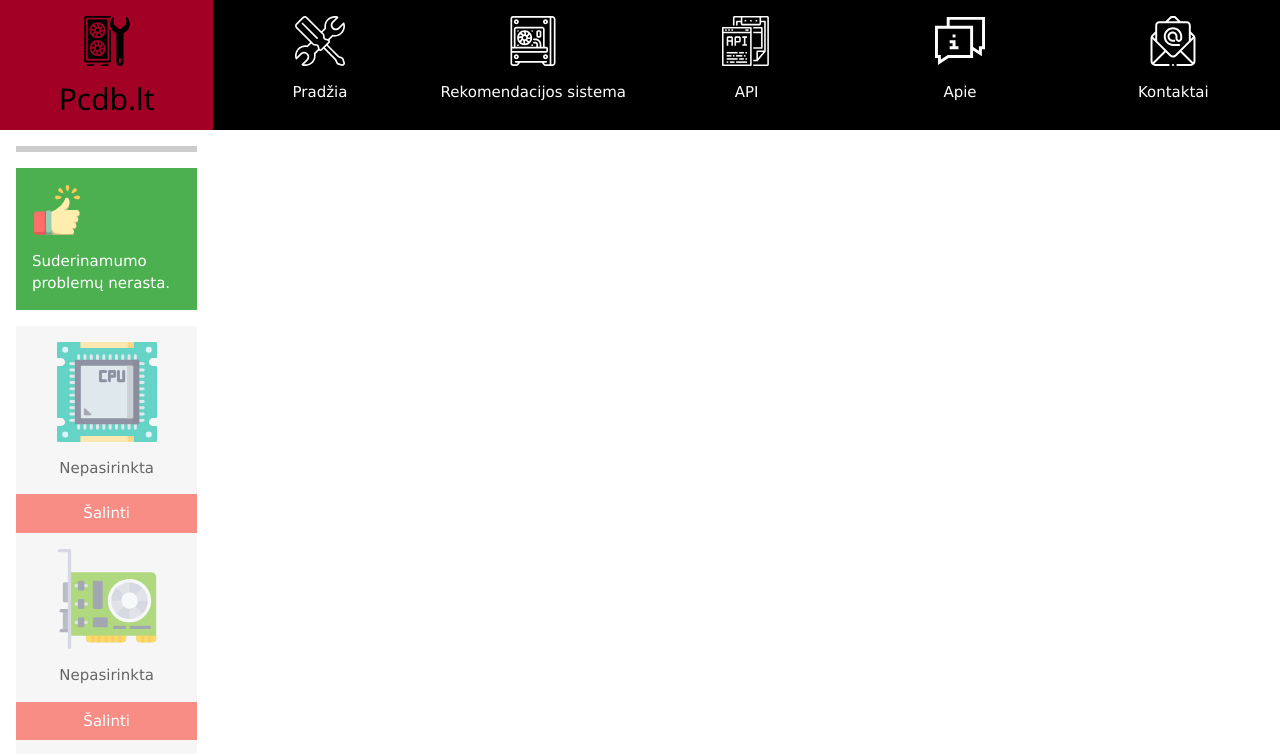
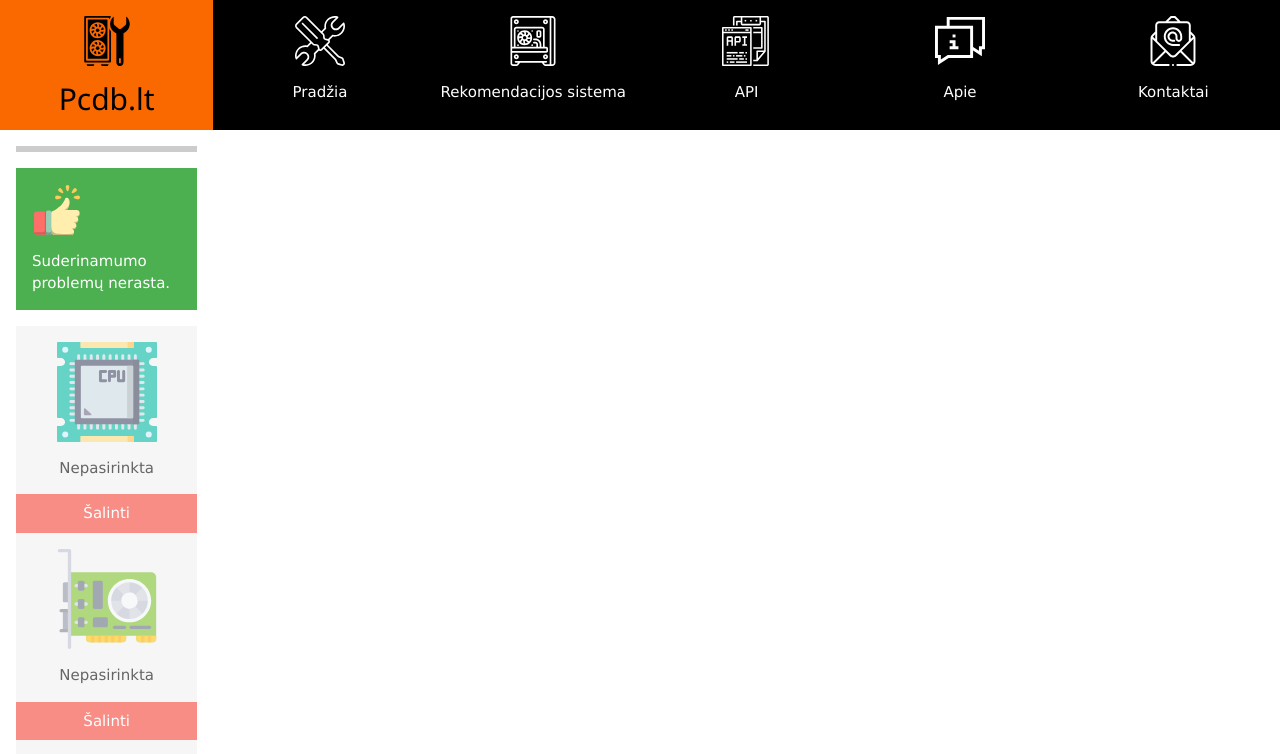
Before and after one commit to Faustasm/pcbuilder, a Vue app in the folder client/: page /api in a window 1280 px wide. Shown: the top 754 px of the page. Built offline with nearby package versions, Linux system fonts and the light colour scheme.

Commit message:
:lipstick: Change main color to orange

```diff
--- a/client/src/components/common/FilterSideBar.vue
+++ b/client/src/components/common/FilterSideBar.vue
@@ -1,8 +1,5 @@
 <template>
   <div class="w3-col">
-    <div class="w3-container w3-bar w3-center w3-black w3-margin-top">
-      <h3>{{ $t('components.common.FilterSideBar.title') }}:</h3>
-    </div>
     <div class="w3-card-4">
       <slot name="componentSelectBar" />
       <div ckass="w3-row" v-for="filter in filters" :key="filter.filter_name">
@@ -22,8 +19,8 @@
       </div>
       <div
         @click="clearFilters()"
-        class="w3-button w3-bar w3-win8-crimson"
-        style="background-color: #a20025; color: white;"
+        class="w3-button w3-bar"
+        style="background-color: #f44336; color: white;"
       >
         {{ $t('components.common.FilterSideBar.clearFilters') }}
       </div>
@@ -85,14 +82,3 @@ export default {
 }
 </script>
 <style src="vue-multiselect/dist/vue-multiselect.min.css"></style>
-
-<style>
-.w3-win8-crimson {
-  color: #fff;
-  background-color: #a20025;
-}
-.w3-2019-bluestone {
-  color: #fff;
-  background-color: #577284;
-}
-</style>
--- a/client/src/components/common/NavBar.vue
+++ b/client/src/components/common/NavBar.vue
@@ -1,7 +1,7 @@
 <template>
   <div class="w3-row">
     <div
-      class="w3-col s12 m2 l2 w3-center w3-win8-crimson"
+      class="w3-col s12 m2 l2 w3-center w3-win8-orange"
       style="height:130px"
     >
       <img
@@ -117,10 +117,10 @@ export default {
   methods: {
     addClass: function (e) {
       e.target.classList.remove('w3-black')
-      e.target.classList.add('w3-win8-crimson')
+      e.target.classList.add('w3-win8-orange')
     },
     removeClass: function (e) {
-      e.target.classList.remove('w3-win8-crimson')
+      e.target.classList.remove('w3-win8-orange')
       e.target.classList.add('w3-black')
     },
     setActiveTab: function (tab) {
@@ -131,8 +131,8 @@ export default {
 </script>
 
 <style>
-.w3-win8-crimson {
-  color: #fff;
-  background-color: #a20025;
-}
+  .w3-win8-orange {
+    color: #fff;
+    background-color: #fa6800;
+  }
 </style>
--- a/client/src/components/products/Processor.vue
+++ b/client/src/components/products/Processor.vue
@@ -94,7 +94,7 @@
       </div>
     </div>
     <div class="w3-row">
-      <button v-on:click="select" class="w3-button w3-deep-orange w3-block">
+      <button v-on:click="select" class="w3-button w3-block w3-deep-orange">
         {{ $t('components.products.graphicsCard.select') }}
       </button>
     </div>
```
